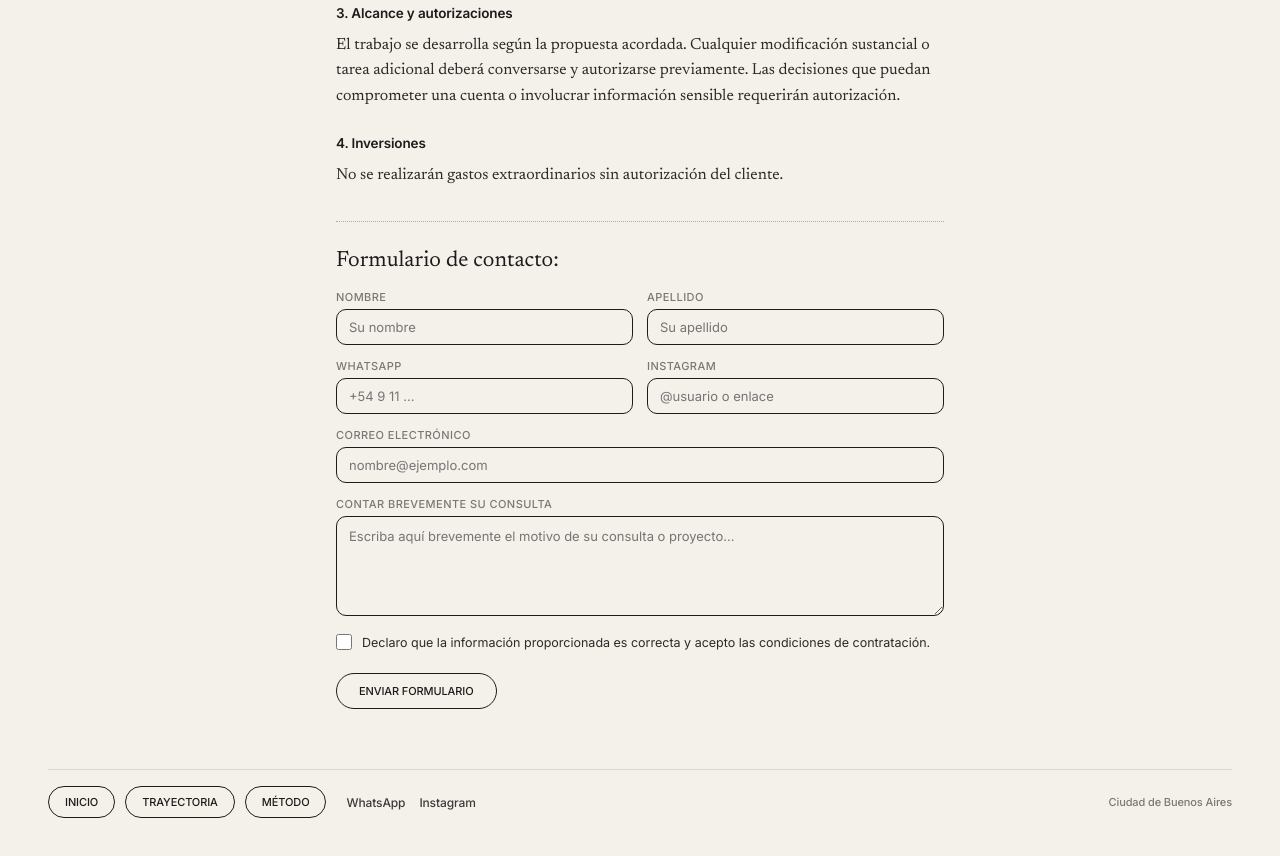
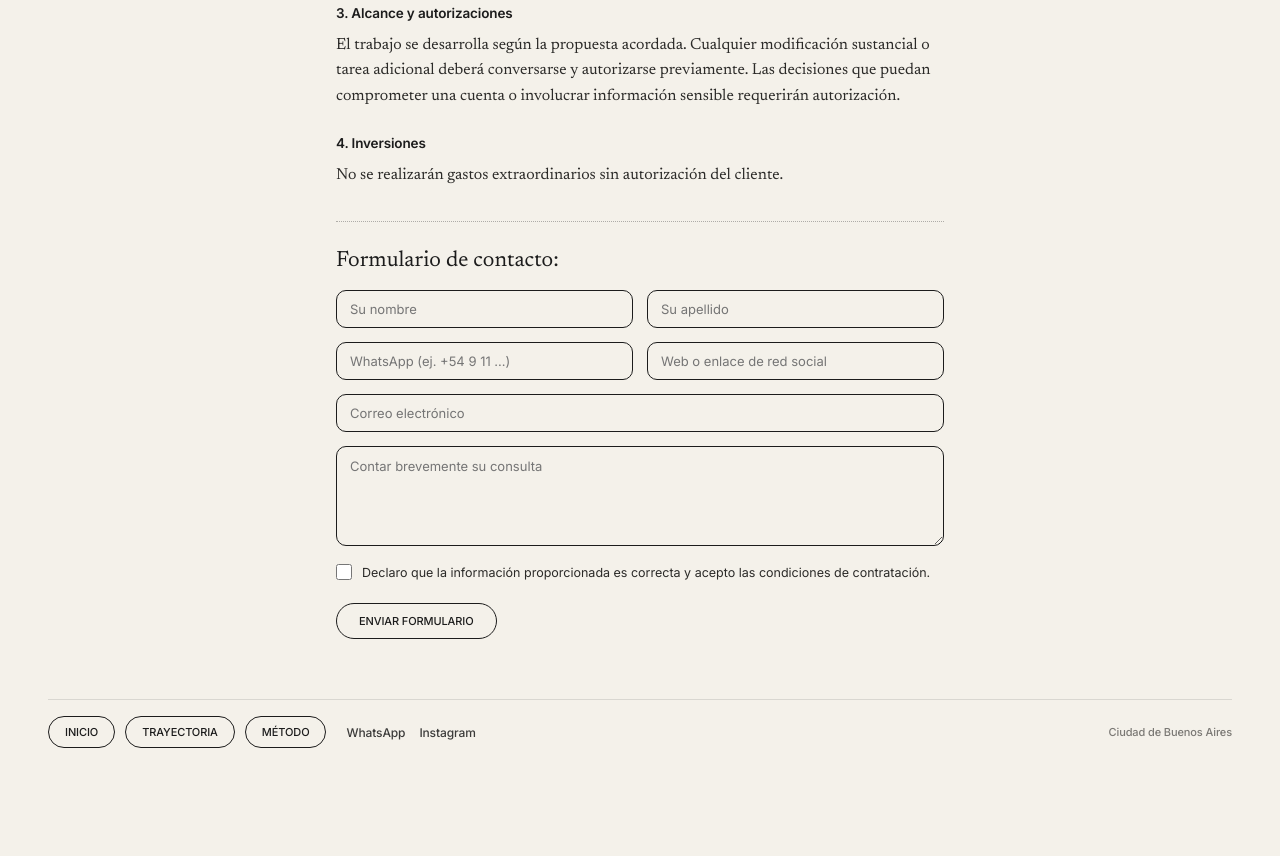
Before and after one commit to josephcanosa/josephcanosa.github.io, a plain HTML site: page transparencia.html in a window 1280 px wide. Shown: the part 612-1468 px from the top of the page. After the commit the page ends 1400 px from the top, so only its background shows below. Drawn offline with Linux system fonts and the light colour scheme.

Commit message:
Update transparencia.html

```diff
--- a/transparencia.html
+++ b/transparencia.html
@@ -67,40 +67,34 @@ Estas condiciones establecen el marco de trabajo y buscan garantizar la autonom
 <input type="hidden" name="_next" value="https://www.josecarmuega.com/gracias.html">
 <input type="hidden" name="Fecha y Hora de Envío" id="jcTimestamp" value="">
 
-<!-- Nombre y Apellido -->
+<!-- Nombre y Apellido (Obligatorios) -->
 <div style="display: flex; gap: 14px; flex-wrap: wrap; margin-bottom: 14px;">
 <div style="flex: 1 1 220px; display: flex; flex-direction: column;">
-<label style="font-family: 'Inter', sans-serif; font-size: 11px; font-weight: 500; color: #7A7874; margin-bottom: 5px; text-transform: uppercase; letter-spacing: 0.04em;">Nombre</label>
-<input type="text" name="Nombre" placeholder="Su nombre" required style="background: transparent; border: 1px solid #1C1C1C; border-radius: 10px; padding: 9px 12px; font-family: 'Inter', sans-serif; font-size: 13px; color: #1C1C1C; outline: none; box-sizing: border-box;">
+<input type="text" name="Nombre" aria-label="Su nombre" placeholder="Su nombre" required style="background: transparent; border: 1px solid #1C1C1C; border-radius: 10px; padding: 10px 13px; font-family: 'Inter', sans-serif; font-size: 13px; color: #1C1C1C; outline: none; box-sizing: border-box;">
 </div>
 <div style="flex: 1 1 220px; display: flex; flex-direction: column;">
-<label style="font-family: 'Inter', sans-serif; font-size: 11px; font-weight: 500; color: #7A7874; margin-bottom: 5px; text-transform: uppercase; letter-spacing: 0.04em;">Apellido</label>
-<input type="text" name="Apellido" placeholder="Su apellido" required style="background: transparent; border: 1px solid #1C1C1C; border-radius: 10px; padding: 9px 12px; font-family: 'Inter', sans-serif; font-size: 13px; color: #1C1C1C; outline: none; box-sizing: border-box;">
+<input type="text" name="Apellido" aria-label="Su apellido" placeholder="Su apellido" required style="background: transparent; border: 1px solid #1C1C1C; border-radius: 10px; padding: 10px 13px; font-family: 'Inter', sans-serif; font-size: 13px; color: #1C1C1C; outline: none; box-sizing: border-box;">
 </div>
 </div>
 
-<!-- WhatsApp e Instagram -->
+<!-- WhatsApp y Web o enlace de red social (Opcionales) -->
 <div style="display: flex; gap: 14px; flex-wrap: wrap; margin-bottom: 14px;">
 <div style="flex: 1 1 220px; display: flex; flex-direction: column;">
-<label style="font-family: 'Inter', sans-serif; font-size: 11px; font-weight: 500; color: #7A7874; margin-bottom: 5px; text-transform: uppercase; letter-spacing: 0.04em;">WhatsApp</label>
-<input type="tel" name="WhatsApp" placeholder="+54 9 11 ..." required style="background: transparent; border: 1px solid #1C1C1C; border-radius: 10px; padding: 9px 12px; font-family: 'Inter', sans-serif; font-size: 13px; color: #1C1C1C; outline: none; box-sizing: border-box;">
+<input type="tel" name="WhatsApp" aria-label="WhatsApp" placeholder="WhatsApp (ej. +54 9 11 ...)" style="background: transparent; border: 1px solid #1C1C1C; border-radius: 10px; padding: 10px 13px; font-family: 'Inter', sans-serif; font-size: 13px; color: #1C1C1C; outline: none; box-sizing: border-box;">
 </div>
 <div style="flex: 1 1 220px; display: flex; flex-direction: column;">
-<label style="font-family: 'Inter', sans-serif; font-size: 11px; font-weight: 500; color: #7A7874; margin-bottom: 5px; text-transform: uppercase; letter-spacing: 0.04em;">Instagram</label>
-<input type="text" name="Instagram" placeholder="@usuario o enlace" style="background: transparent; border: 1px solid #1C1C1C; border-radius: 10px; padding: 9px 12px; font-family: 'Inter', sans-serif; font-size: 13px; color: #1C1C1C; outline: none; box-sizing: border-box;">
+<input type="text" name="Web o enlace de red social" aria-label="Web o enlace de red social" placeholder="Web o enlace de red social" style="background: transparent; border: 1px solid #1C1C1C; border-radius: 10px; padding: 10px 13px; font-family: 'Inter', sans-serif; font-size: 13px; color: #1C1C1C; outline: none; box-sizing: border-box;">
 </div>
 </div>
 
-<!-- Correo electrónico -->
+<!-- Correo electrónico (Obligatorio) -->
 <div style="display: flex; flex-direction: column; margin-bottom: 14px;">
-<label style="font-family: 'Inter', sans-serif; font-size: 11px; font-weight: 500; color: #7A7874; margin-bottom: 5px; text-transform: uppercase; letter-spacing: 0.04em;">Correo electrónico</label>
-<input type="email" name="Email" placeholder="nombre@ejemplo.com" required style="background: transparent; border: 1px solid #1C1C1C; border-radius: 10px; padding: 9px 12px; font-family: 'Inter', sans-serif; font-size: 13px; color: #1C1C1C; outline: none; box-sizing: border-box;">
+<input type="email" name="Email" aria-label="Correo electrónico" placeholder="Correo electrónico" required style="background: transparent; border: 1px solid #1C1C1C; border-radius: 10px; padding: 10px 13px; font-family: 'Inter', sans-serif; font-size: 13px; color: #1C1C1C; outline: none; box-sizing: border-box;">
 </div>
 
-<!-- Consulta -->
+<!-- Consulta (Opcional) -->
 <div style="display: flex; flex-direction: column; margin-bottom: 18px;">
-<label style="font-family: 'Inter', sans-serif; font-size: 11px; font-weight: 500; color: #7A7874; margin-bottom: 5px; text-transform: uppercase; letter-spacing: 0.04em;">Contar brevemente su consulta</label>
-<textarea name="Consulta" rows="4" placeholder="Escriba aquí brevemente el motivo de su consulta o proyecto..." required style="background: transparent; border: 1px solid #1C1C1C; border-radius: 10px; padding: 10px 12px; font-family: 'Inter', sans-serif; font-size: 13px; line-height: 1.5; color: #1C1C1C; outline: none; box-sizing: border-box; resize: vertical; min-height: 100px;"></textarea>
+<textarea name="Consulta" rows="4" aria-label="Contar brevemente su consulta" placeholder="Contar brevemente su consulta" style="background: transparent; border: 1px solid #1C1C1C; border-radius: 10px; padding: 10px 13px; font-family: 'Inter', sans-serif; font-size: 13px; line-height: 1.5; color: #1C1C1C; outline: none; box-sizing: border-box; resize: vertical; min-height: 100px;"></textarea>
 </div>
 
 <!-- Aceptación -->
```
